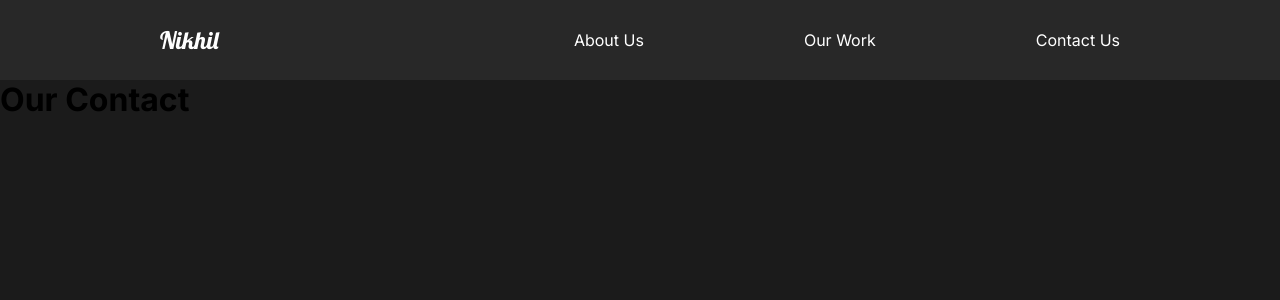
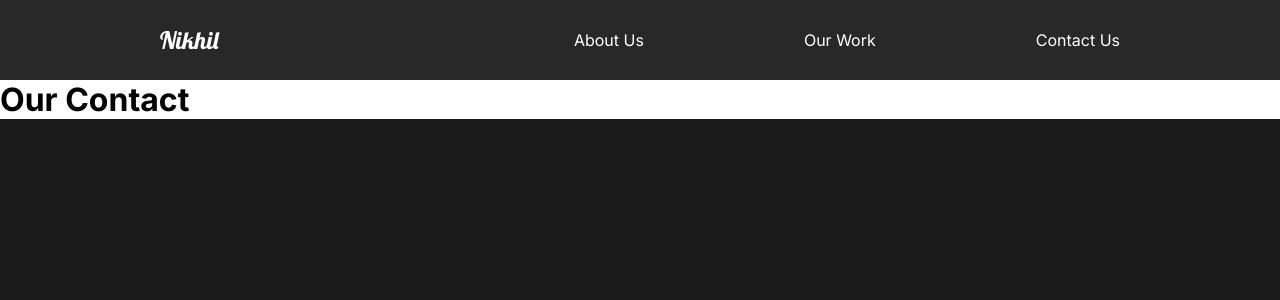
Before and after one commit to nikhilmishra101/photoclick, a React (Create React App) app: page /contact in a window 1280 px wide. Shown: the top 300 px of the page. Built offline with nearby package versions, Linux system fonts and the light colour scheme.

Commit message:
13.Page Transition

```diff
--- a/src/App.js
+++ b/src/App.js
@@ -8,13 +8,17 @@
 import Nav from "./components/Nav";
 import MovieDetail from "./pages/MovieDetail";
 //Router
-import { Switch, Route } from "react-router-dom";
+import { Switch, Route, useLocation } from "react-router-dom";
+//Animation
+import { AnimatePresence } from "framer-motion";
 function App() {
+  const location = useLocation();
   return (
     <div className="App">
       <GlobalStyle />
       <Nav />
-      <Switch>
+      <AnimatePresence exitBeforeEnter>
+        <Switch location={location} key={location.pathname}>
           <Route path="/" exact>
             <AboutUs />
           </Route>
@@ -28,6 +32,7 @@
             <ContactUs />
           </Route>
         </Switch>
+      </AnimatePresence>
     </div>
   );
 }
--- /dev/null
+++ b/src/animation.js
@@ -0,0 +1,20 @@
+export const pageAnimation = {
+  hidden: {
+    opacity: 0,
+    y: 300,
+  },
+  show: {
+    opacity: 1,
+    y: 0,
+    transition: {
+      duration: 1,
+    },
+  },
+  exit: {
+    opacity: 0,
+    y: 300,
+    transition: {
+      duration: 1,
+    },
+  },
+};
--- a/src/components/AboutSection.js
+++ b/src/components/AboutSection.js
@@ -5,41 +5,20 @@
 import { motion } from "framer-motion";
 
 const AboutSection = () => {
-  const titleAnimation = {
-    hidden: { opacity: 0 },
-    show: { opacity: 1, transition: { duration: 2 } },
-  };
-
-  const container = {
-    hidden: { x: 100 },
-    show: {
-      x: 0,
-      transition: {
-        duration: 0.75,
-        ease: "easeOut",
-        staggerChildren: 1,
-      },
-    },
-  };
   return (
     <About>
       <Description>
-        <motion.div
-          variants={container}
-          initial="hidden"
-          animate="show"
-          className="title"
-        >
+        <motion.div>
           <Hide>
-            <motion.h2 variants={titleAnimation}>We work to make</motion.h2>
+            <motion.h2>We work to make</motion.h2>
           </Hide>
           <Hide>
-            <motion.h2 variants={titleAnimation}>
+            <motion.h2>
               your <span>dreams</span> come
             </motion.h2>
           </Hide>
           <Hide>
-            <motion.h2 variants={titleAnimation}>true.</motion.h2>
+            <motion.h2>true.</motion.h2>
           </Hide>
         </motion.div>
         <p>
--- a/src/pages/AboutUs.js
+++ b/src/pages/AboutUs.js
@@ -3,14 +3,22 @@
 import AboutSection from "../components/AboutSection";
 import FaqSection from "../components/FaqSection";
 import ServicesSection from "../components/ServicesSection";
+//Animations
+import { motion } from "framer-motion";
+import { pageAnimation } from "../animation";
 
 const AboutUs = () => {
   return (
-    <>
+    <motion.div
+      exit="exit"
+      variants={pageAnimation}
+      initial="hidden"
+      animate="show"
+    >
       <AboutSection />
       <ServicesSection />
       <FaqSection />
-    </>
+    </motion.div>
   );
 };
 
--- a/src/pages/ContactUs.js
+++ b/src/pages/ContactUs.js
@@ -1,10 +1,19 @@
 import React from "react";
+//Animations
+import { motion } from "framer-motion";
+import { pageAnimation } from "../animation";
 
 const ContactUs = () => {
   return (
-    <div>
+    <motion.div
+      exit="exit"
+      variants={pageAnimation}
+      initial="hidden"
+      animate="show"
+      style={{ background: "#fff" }}
+    >
       <h1>Our Contact</h1>
-    </div>
+    </motion.div>
   );
 };
 
--- a/src/pages/MovieDetail.js
+++ b/src/pages/MovieDetail.js
@@ -2,6 +2,10 @@
 import styled from "styled-components";
 import { useHistory } from "react-router-dom";
 import { MovieState } from "../movieState";
+//Animations
+import { motion } from "framer-motion";
+import { pageAnimation } from "../animation";
+
 const MovieDetail = () => {
   const history = useHistory();
   const url = history.location.pathname;
@@ -16,7 +20,12 @@
   return (
     <>
       {movie && (
-        <Details>
+        <Details
+          exit="exit"
+          variants={pageAnimation}
+          initial="hidden"
+          animate="show"
+        >
           <Headline>
             <h2>{movie.title}</h2>
             <img src={movie.mainImg} alt="movie" />
@@ -39,7 +48,7 @@
   );
 };
 
-const Details = styled.div`
+const Details = styled(motion.div)`
   color: white;
 `;
 
--- a/src/pages/OurWork.js
+++ b/src/pages/OurWork.js
@@ -5,10 +5,13 @@
 import athlete from "../img/athlete-small.png";
 import theracer from "../img/theracer-small.png";
 import goodtimes from "../img/goodtimes-small.png";
+//Animations
+import { motion } from "framer-motion";
+import { pageAnimation } from "../animation";
 
 const OurWork = () => {
   return (
-    <Work>
+    <Work exit="exit" variants={pageAnimation} initial="hidden" animate="show">
       <Movie>
         <h2>The Athlete</h2>
         <div className="line"></div>
@@ -34,7 +37,7 @@
   );
 };
 
-const Work = styled.div`
+const Work = styled(motion.div)`
   min-height: 100vh;
   overflow: hidden;
   background: white;
```
Also changed, not shown: 1 other file (tests, documents, lock files or other folders). Lines whose indentation alone changed are shown as unchanged.
